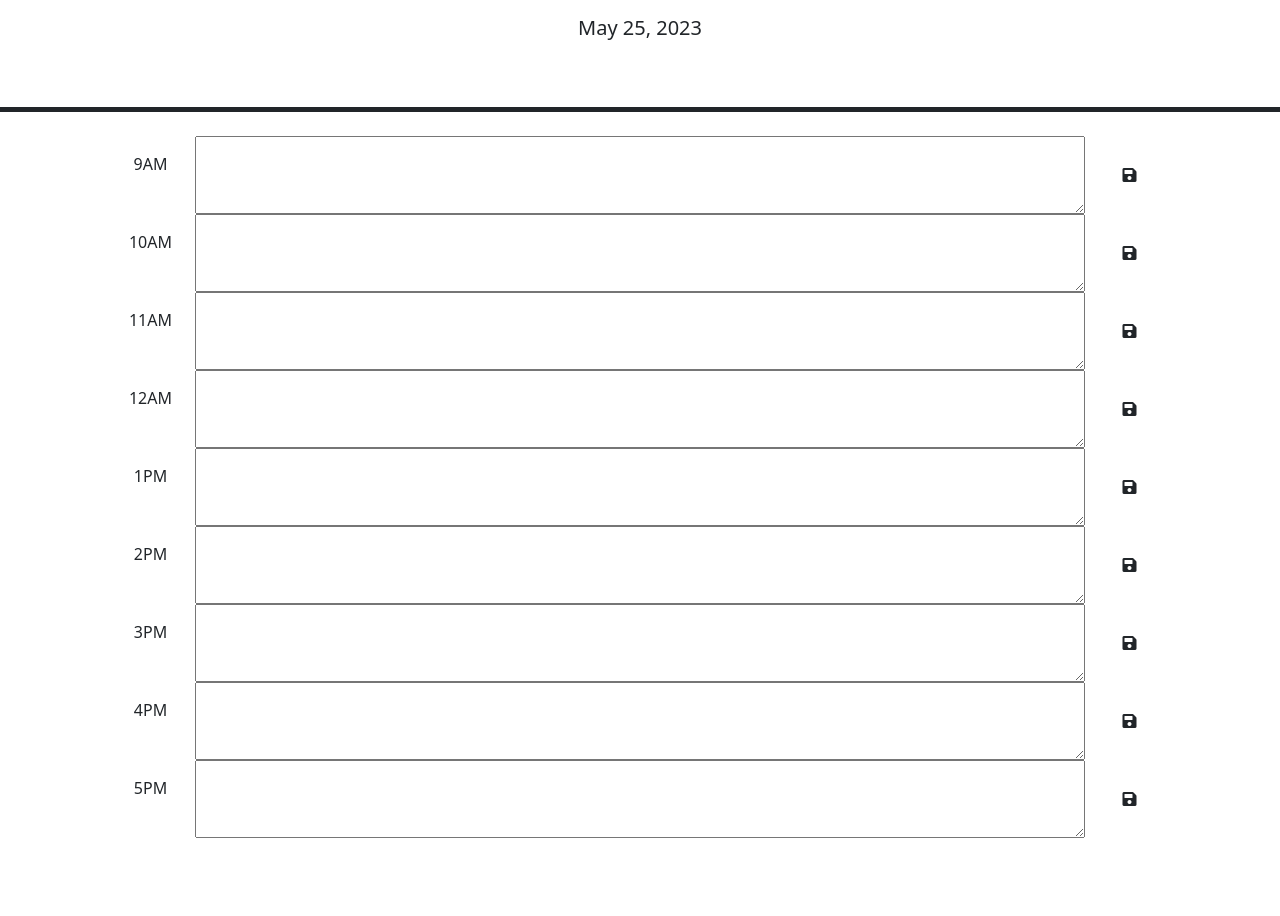
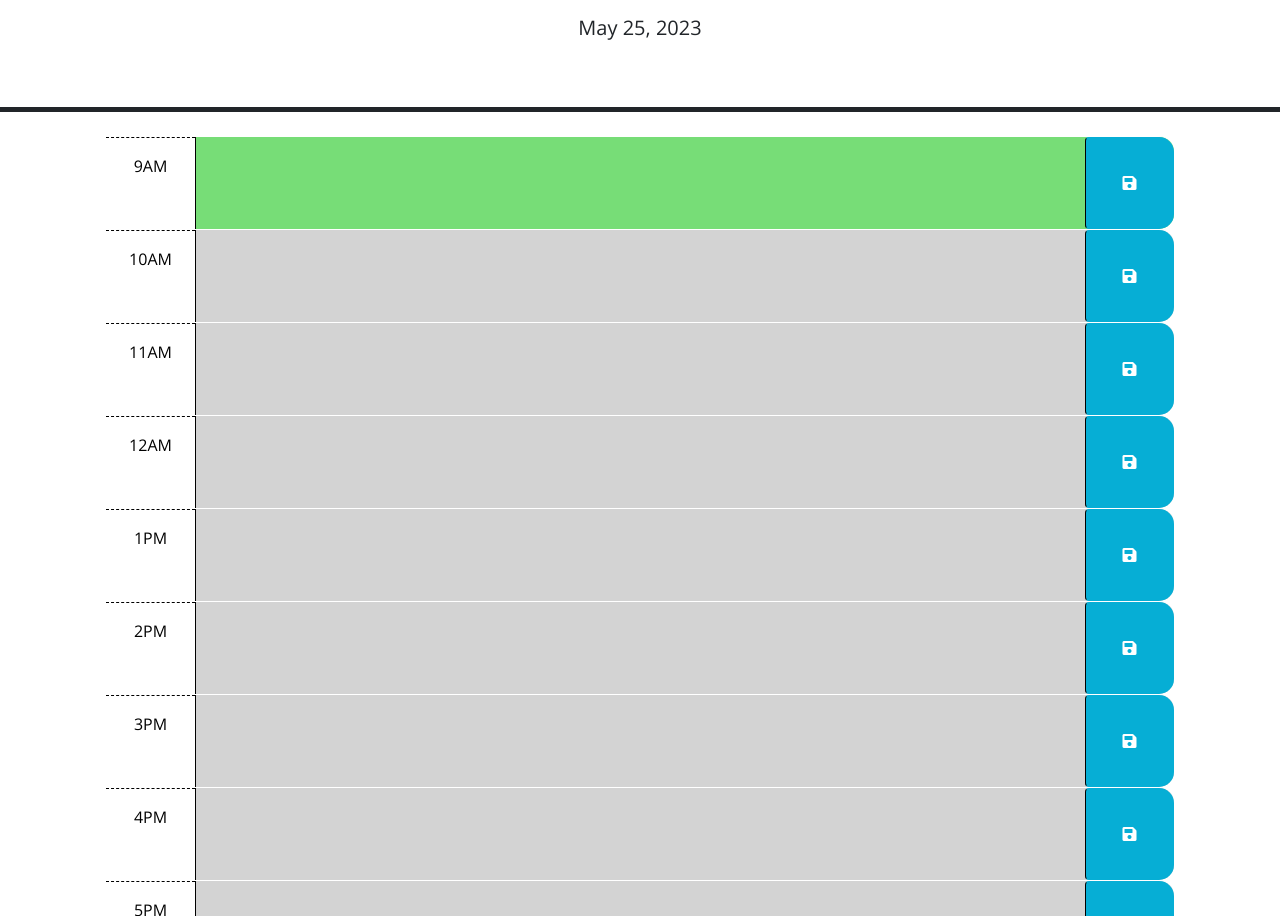
Before and after one commit to Barry25000/Work-Day-Scheduler, a plain HTML site: page index.html in a window 1280 px wide. Shown: the part 166-1082 px from the top of the page. Before the commit the page ends 1004 px from the top, so only its background shows below. Drawn offline with nearby package versions, Linux system fonts and the light colour scheme.

Commit message:
update all files

```diff
--- a/assets/js/script.js
+++ b/assets/js/script.js
@@ -1,11 +1,19 @@
+
 // Wrap all code that interacts with the DOM in a call to jQuery to ensure that
 // the code isn't run until the browser has finished rendering all the elements
 // in the html.
 $(function () {
-    // TODO: Add a listener for click events on the save button. This code should
-    // use the id in the containing time-block as a key to save the user input in
-    // local storage. HINT: What does `this` reference in the click listener
-    // function? How can DOM traversal be used to get the "hour-x" id of the
+    // Add code to display the current date in the header of the page.
+  var currentDay = $("#currentDay");
+  currentDay.text(dayjs().format("MMM D, YYYY"));
+
+    // get current hour for past, present and future.
+  var currentHour=dayjs().format('h');
+  console.log(currentHour);
+  // TODO: Add a listener for click events on the save button. This code should
+  // use the id in the containing time-block as a key to save the user input in
+  // local storage. HINT: What does `this` reference in the click listener
+  // function? How can DOM traversal be used to get the "hour-x" id of the
     // time-block containing the button that was clicked? How might the id be
     // useful when saving the description in local storage?
 
@@ -15,6 +23,7 @@ $(function () {
       var description = $(".description");
       saveEventsToStorage();
       console.log(description);
+      aClass()
       // var will =$(".description").parent()
       // console.log(will);
     })
@@ -38,6 +47,35 @@ $(function () {
     // attribute of each time-block be used to conditionally add or remove the
     // past, present, and future classes? How can Day.js be used to get the
     // current hour in 24-hour time?
+    $(".time-block").each(function(){
+      console.log($(this).attr("id"));
+      if ($(this).attr("id") == currentHour) {
+        //this gets the present class
+        $(this).addClass("present")
+      }
+
+      if ($(this).attr("id") < currentHour){
+        //this gets the future class
+        $(this).addClass("past")
+      }
+
+      if ($(this).attr("id") > currentHour){
+        //this gets the future class
+        $(this).addClass("future")
+      }
+
+
+    })
+
+    // function aClass() {
+
+    //   var x=1
+
+    //   if (x = 1) {
+    //     $('.textarea').addClass('present');
+    //   }
+    // }
+
 
 
 
@@ -45,7 +83,5 @@ $(function () {
     // the values of the corresponding textarea elements. HINT: How can the id
     // attribute of each time-block be used to do this?
 
-    // TODO: Add code to display the current date in the header of the page.
-    var currentDay = $("#currentDay");
-    currentDay.text(dayjs().format("MMM D, YYYY"));
+
   });
--- a/index.html
+++ b/index.html
@@ -18,7 +18,7 @@
       href="https://fonts.googleapis.com/css?family=Open+Sans&display=swap"
       rel="stylesheet"
     />
-    <link rel="stylesheet" href="./assets/css/" />
+    <link rel="stylesheet" href="./assets/css/style.css" />
     <title>Work Day Scheduler</title>
 
   </head>
@@ -40,8 +40,7 @@
         code is implemented.
         -->
 
-      <!-- Example of a past time block. The "past" class adds a gray background color. -->
-      <div id="hour-9" class="row time-block">
+      <div id="9" class="row time-block">
         <div class="col-2 col-md-1 hour text-center py-3">9AM</div>
         <textarea class="col-8 col-md-10 description" rows="3"> </textarea>
         <button class="btn saveBtn col-2 col-md-1" aria-label="save">
@@ -49,8 +48,7 @@
         </button>
       </div>
 
-      <!-- Example of a a present time block. The "present" class adds a red background color. -->
-      <div id="hour-10" class="row time-block">
+      <div id="10" class="row time-block">
         <div class="col-2 col-md-1 hour text-center py-3">10AM</div>
         <textarea class="col-8 col-md-10 description" rows="3"> </textarea>
         <button class="btn saveBtn col-2 col-md-1" aria-label="save">
@@ -58,8 +56,7 @@
         </button>
       </div>
 
-      <!-- Example of a future time block. The "future" class adds a green background color. -->
-      <div id="hour-11" class="row time-block">
+      <div id="11" class="row time-block">
         <div class="col-2 col-md-1 hour text-center py-3">11AM</div>
         <textarea class="col-8 col-md-10 description" rows="3"> </textarea>
         <button class="btn saveBtn col-2 col-md-1" aria-label="save">
@@ -67,7 +64,7 @@
         </button>
       </div>
 
-      <div id="hour-12" class="row time-block">
+      <div id="12" class="row time-block">
         <div class="col-2 col-md-1 hour text-center py-3">12AM</div>
         <textarea class="col-8 col-md-10 description" rows="3"> </textarea>
         <button class="btn saveBtn col-2 col-md-1" aria-label="save">
@@ -75,7 +72,7 @@
         </button>
       </div>
 
-      <div id="hour-1" class="row time-block">
+      <div id="13" class="row time-block">
         <div class="col-2 col-md-1 hour text-center py-3">1PM</div>
         <textarea class="col-8 col-md-10 description" rows="3"> </textarea>
         <button class="btn saveBtn col-2 col-md-1" aria-label="save">
@@ -83,7 +80,7 @@
         </button>
       </div>
 
-      <div id="hour-2" class="row time-block">
+      <div id="14" class="row time-block">
         <div class="col-2 col-md-1 hour text-center py-3">2PM</div>
         <textarea class="col-8 col-md-10 description" rows="3"> </textarea>
         <button class="btn saveBtn col-2 col-md-1" aria-label="save">
@@ -91,7 +88,7 @@
         </button>
       </div>
 
-      <div id="hour-3" class="row time-block">
+      <div id="15" class="row time-block">
         <div class="col-2 col-md-1 hour text-center py-3">3PM</div>
         <textarea class="col-8 col-md-10 description" rows="3"> </textarea>
         <button class="btn saveBtn col-2 col-md-1" aria-label="save">
@@ -99,7 +96,7 @@
         </button>
       </div>
 
-      <div id="hour-4" class="row time-block">
+      <div id="16" class="row time-block">
         <div class="col-2 col-md-1 hour text-center py-3">4PM</div>
         <textarea class="col-8 col-md-10 description" rows="3"> </textarea>
         <button class="btn saveBtn col-2 col-md-1" aria-label="save">
@@ -107,7 +104,7 @@
         </button>
       </div>
 
-      <div id="hour-5" class="row time-block">
+      <div id="17" class="row time-block">
         <div class="col-2 col-md-1 hour text-center py-3">5PM</div>
         <textarea class="col-8 col-md-10 description" rows="3"> </textarea>
         <button class="btn saveBtn col-2 col-md-1" aria-label="save">
```
Also changed, not shown: assets/css/style.css (indentation only).
